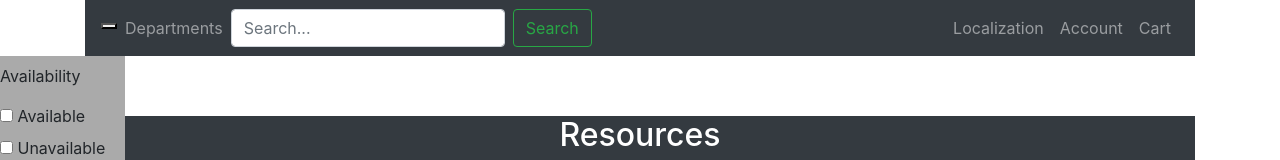
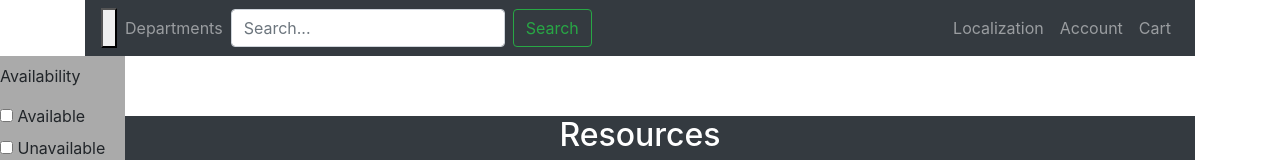
Before and after one commit to andrewwarfield11/Shoppingcart, a website: page index.html in a window 1280 px wide. Shown: the top 160 px of the page. Drawn offline with nearby package versions, Linux system fonts and the light colour scheme; no server answers.

Commit message:
testing different format on heroku

```diff
--- a/index.html
+++ b/index.html
@@ -53,11 +53,9 @@
         <!--Navbar.-->
         <nav class="navbar navbar-expand-lg navbar-dark bg-dark navbar-fixed-top">
             <div class="navbar-nav">
-                <label class="active">
                 <button type="button" id="collapse" class="navbar-toggle collapsed" data-toggle="collapse" data-target="#navbarDropdown" aria-expanded"false">
                     <i class="glyphicon glyphicon-align-center"></i>
                 </button>
-                </label>
                 <a class="nav-link" href="#">Departments</a>
                 <form class="form-inline my-2 my-lg-0">
                     <input class="form-control mr-sm-2" type="search" placeholder="Search..." aria-label="Search">
```
